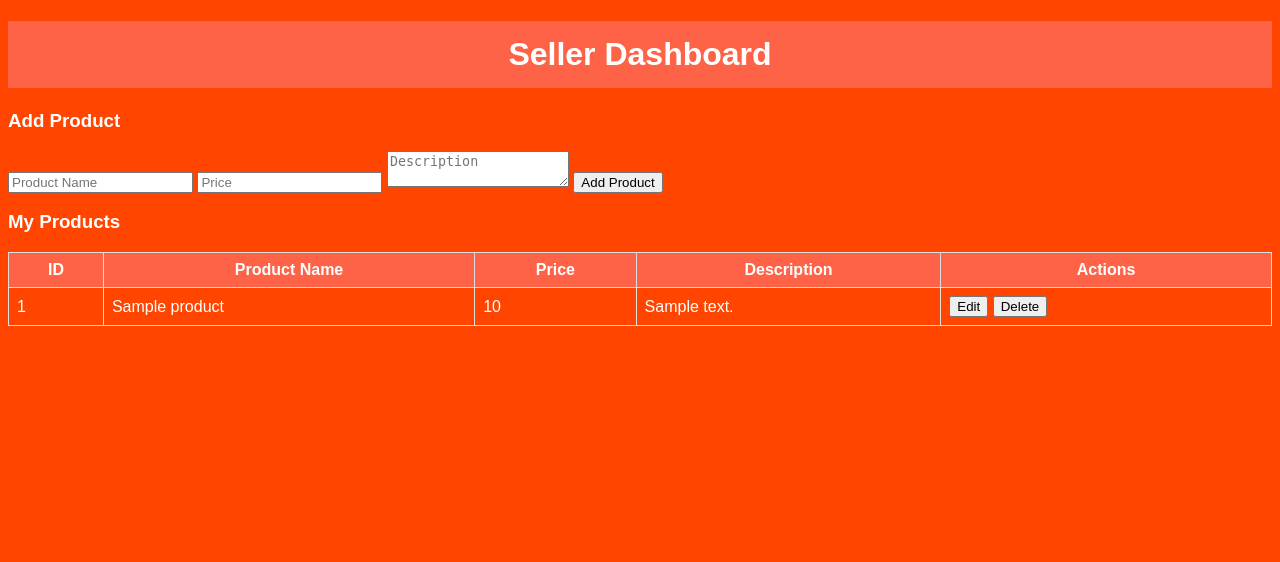
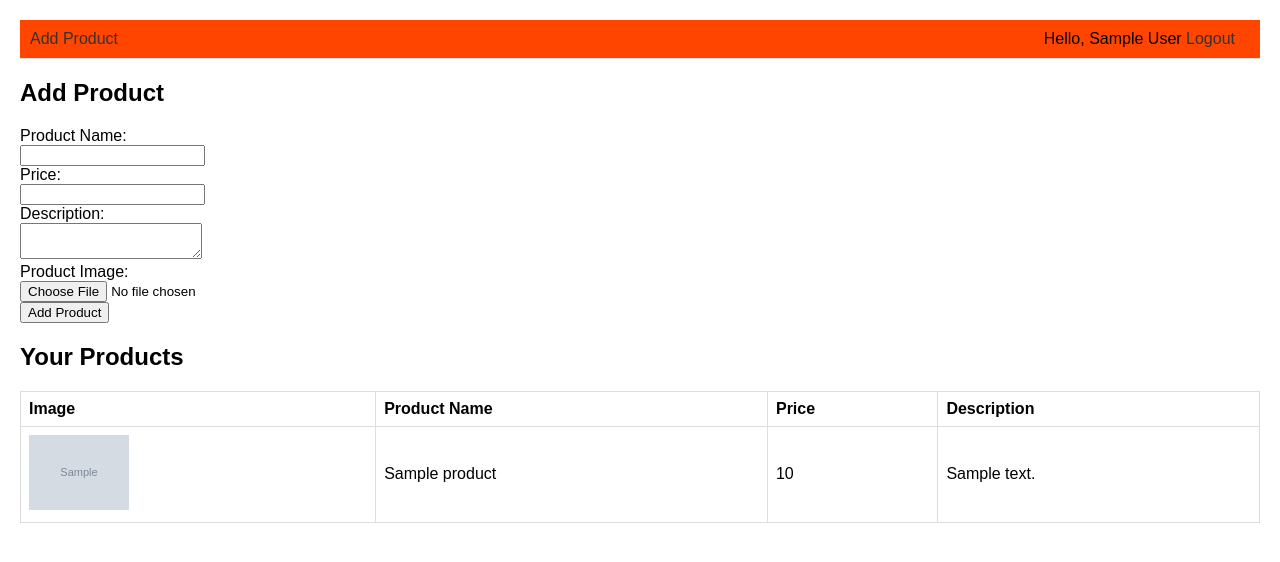
Before and after one commit to MamataRai1/Bookhub, a PHP site: page /s_dashboard.php in a window 1280 px wide. Shown: the top 562 px of the page. Run offline with PHP 8.4, Linux system fonts and the light colour scheme; the visitor is signed in with stand-in values (Sample User, id 1); tables that the repository leaves empty or names only in its code hold one stand-in row (values such as "Sample post"); grey boxes marked "Sample" are stand-in pictures.

Commit message:
latest commit

```diff
--- a/Admin/a_login.php
+++ b/Admin/a_login.php
@@ -1,4 +1,5 @@
 <?php
+
 // Connect to the database
 $conn = new mysqli('localhost', 'root', '', 'bookhub');
 
--- a/sellers/s_dashboard.php
+++ b/sellers/s_dashboard.php
@@ -1,45 +1,78 @@
 <?php
 session_start();
-$conn = new mysqli("localhost", "root", "", "bookhub");
-
-// Check connection
+$conn = new mysqli('localhost', 'root', '', 'bookhub');
 if ($conn->connect_error) {
     die("Connection failed: " . $conn->connect_error);
 }
 
-// Assuming seller_id is stored in session after login
-$seller_id = $_SESSION['seller_id'];
-
-// Fetch seller's products
-$result = $conn->query("SELECT * FROM products WHERE seller_id = '$seller_id'");
-
-// Handle add/edit/delete actions
-if ($_SERVER['REQUEST_METHOD'] === 'POST') {
-    if (isset($_POST['add_product'])) {
-        $product_name = $_POST['product_name'];
-        $price = $_POST['price'];
-        $description = $_POST['description'];
-
-        $conn->query("INSERT INTO products (product_name, price, description, seller_id) VALUES ('$product_name', '$price', '$description', '$seller_id')");
-        echo "Product added successfully!";
+// Check if the seller is logged in
+if (!isset($_SESSION['seller_id'])) {
+    header("Location: s_login.php");
+    exit();
 }
 
-    if (isset($_POST['edit_product'])) {
-        $product_id = $_POST['product_id'];
-        $product_name = $_POST['product_name'];
-        $price = $_POST['price'];
-        $description = $_POST['description'];
+// Fetch seller details
+$seller_id = $_SESSION['seller_id'];
+$seller_query = $conn->prepare("SELECT fname, lname FROM form WHERE id = ?");
+$seller_query->bind_param("i", $seller_id);
+$seller_query->execute();
+$seller_result = $seller_query->get_result();
 
-        $conn->query("UPDATE products SET product_name='$product_name', price='$price', description='$description' WHERE id='$product_id'");
-        echo "Product updated successfully!";
+if ($seller_result->num_rows > 0) {
+    $seller = $seller_result->fetch_assoc();
+    $seller_name = htmlspecialchars($seller['fname'] . ' ' . $seller['lname'], ENT_QUOTES, 'UTF-8');
+} else {
+    echo "Seller not found!";
+    exit();
 }
 
-    if (isset($_POST['delete_product'])) {
-        $product_id = $_POST['product_id'];
-        $conn->query("DELETE FROM products WHERE id='$product_id'");
-        echo "Product deleted successfully!";
+// Initialize message variables
+$success_message = $error_message = "";
+
+// Handle add product request
+if ($_SERVER['REQUEST_METHOD'] === 'POST' && isset($_POST['add_product'])) {
+    $product_name = htmlspecialchars($_POST['product_name'], ENT_QUOTES, 'UTF-8');
+    $price = (float)$_POST['price'];
+    $description = htmlspecialchars($_POST['description'], ENT_QUOTES, 'UTF-8');
+    $image_name = "";
+
+    // Handle file upload
+    if (isset($_FILES['image']) && $_FILES['image']['error'] == 0) {
+        $target_dir = "uploads/";
+        if (!is_dir($target_dir)) {
+            mkdir($target_dir, 0777, true); // Create the directory if it doesn't exist
+        }
+        $image_name = time() . "_" . basename($_FILES["image"]["name"]);
+        $target_file = $target_dir . $image_name;
+
+        // Validate file type
+        $allowed_types = ['image/jpeg', 'image/png', 'image/gif'];
+        if (!in_array($_FILES['image']['type'], $allowed_types)) {
+            $error_message = "Only JPEG, PNG, and GIF files are allowed.";
+        } elseif (!move_uploaded_file($_FILES["image"]["tmp_name"], $target_file)) {
+            $error_message = "Failed to upload the image.";
         }
     }
+
+    if (empty($product_name) || empty($price) || empty($description) || empty($image_name)) {
+        $error_message = "All fields are required!";
+    } elseif (empty($error_message)) {
+        $insert_query = $conn->prepare("INSERT INTO products (product_name, price, description, image, seller_id) VALUES (?, ?, ?, ?, ?)");
+        $insert_query->bind_param("sdssi", $product_name, $price, $description, $image_name, $seller_id);
+
+        if ($insert_query->execute()) {
+            $success_message = "Product added successfully!";
+        } else {
+            $error_message = "Failed to add product: " . $insert_query->error;
+        }
+    }
+}
+
+// Fetch products for the seller
+$product_query = $conn->prepare("SELECT * FROM products WHERE seller_id = ?");
+$product_query->bind_param("i", $seller_id);
+$product_query->execute();
+$product_result = $product_query->get_result();
 ?>
 
 <!DOCTYPE html>
@@ -51,70 +84,111 @@ if ($_SERVER['REQUEST_METHOD'] === 'POST') {
     <style>
         body {
             font-family: Arial, sans-serif;
-            background-color: #FF4500;
-            color: white;
+            margin: 20px;
         }
-        h1 {
-            background-color: #FF6347;
-            padding: 15px;
-            text-align: center;
+
+        .navbar {
+            display: flex;
+            justify-content: space-between;
+            background-color:   #FF4500;
+            padding: 10px;
+            border-bottom: 1px solid #ddd;
         }
+
+        .navbar a {
+            text-decoration: none;
+            color: #333;
+            margin-right: 15px;
+        }
+
+        .container {
+            margin-top: 20px;
+        }
+
+        .success {
+            color: green;
+        }
+
+        .error {
+            color: red;
+        }
+
         table {
             width: 100%;
             border-collapse: collapse;
+            margin-top: 20px;
         }
+
         table, th, td {
             border: 1px solid #ddd;
+        }
+
+        th, td {
             padding: 8px;
+            text-align: left;
         }
-        th {
-            background-color: #FF6347;
-        }
-        .actions form {
-            display: inline;
+
+        img {
+            max-width: 100px;
         }
     </style>
 </head>
 <body>
+    <div class="navbar">
+        <a href="#" onclick="showTab('add-product')">Add Product</a>
+        <div class="profile">
+            <span>Hello, <?= $seller_name ?></span>
+            <a href="logout.php">Logout</a>
+        </div>
+    </div>
 
-    <h1>Seller Dashboard</h1>
+    <div class="container">
+        <!-- Success/Error Messages -->
+        <?php if (!empty($success_message)): ?>
+            <p class="success"><?= $success_message ?></p>
+        <?php endif; ?>
+        <?php if (!empty($error_message)): ?>
+            <p class="error"><?= $error_message ?></p>
+        <?php endif; ?>
 
-    <form method="POST">
-        <h3>Add Product</h3>
-        <input type="text" name="product_name" placeholder="Product Name" required>
-        <input type="text" name="price" placeholder="Price" required>
-        <textarea name="description" placeholder="Description" required></textarea>
+        <!-- Add Product -->
+        <div id="add-product" class="tab-content active">
+            <h2>Add Product</h2>
+            <form method="POST" enctype="multipart/form-data">
+                <label>Product Name:</label><br>
+                <input type="text" name="product_name" required><br>
+                <label>Price:</label><br>
+                <input type="number" step="0.01" name="price" required><br>
+                <label>Description:</label><br>
+                <textarea name="description" required></textarea><br>
+                <label>Product Image:</label><br>
+                <input type="file" name="image" required><br>
                 <button type="submit" name="add_product">Add Product</button>
             </form>
+        </div>
 
-    <h3>My Products</h3>
+        <!-- Products List -->
+        <h2>Your Products</h2>
         <table>
             <tr>
-            <th>ID</th>
+                <th>Image</th>
                 <th>Product Name</th>
                 <th>Price</th>
                 <th>Description</th>
-            <th>Actions</th>
             </tr>
-        <?php while ($row = $result->fetch_assoc()) : ?>
+            <?php if ($product_result->num_rows > 0): ?>
+                <?php while ($row = $product_result->fetch_assoc()): ?>
                     <tr>
-                <td><?= $row['id'] ?></td>
-                <td><?= $row['product_name'] ?></td>
-                <td><?= $row['price'] ?></td>
-                <td><?= $row['description'] ?></td>
-                <td>
-                    <form method="POST" style="display:inline;">
-                        <input type="hidden" name="product_id" value="<?= $row['id'] ?>">
-                        <button type="submit" name="edit_product">Edit</button>
-                    </form>
-                    <form method="POST" style="display:inline;">
-                        <input type="hidden" name="product_id" value="<?= $row['id'] ?>">
-                        <button type="submit" name="delete_product">Delete</button>
-                    </form>
-                </td>
+                        <td><img src="uploads/<?= htmlspecialchars($row['image'], ENT_QUOTES, 'UTF-8') ?>" alt="<?= htmlspecialchars($row['product_name'], ENT_QUOTES, 'UTF-8') ?>"></td>
+                        <td><?= htmlspecialchars($row['product_name'], ENT_QUOTES, 'UTF-8') ?></td>
+                        <td><?= htmlspecialchars($row['price'], ENT_QUOTES, 'UTF-8') ?></td>
+                        <td><?= htmlspecialchars($row['description'], ENT_QUOTES, 'UTF-8') ?></td>
                     </tr>
                 <?php endwhile; ?>
+            <?php else: ?>
+                <tr><td colspan="4">No products found.</td></tr>
+            <?php endif; ?>
         </table>
-
+    </div>
 </body>
 </html>
```
Also changed, not shown: Admin/dashboard.php (+7 -0 lines), Admin/muser.php (+84 -69 lines), sellers/s_login.php (+30 -23 lines), sellers/s_logout.php (added, +7 -0 lines), sellers/s_signup.php (+24 -22 lines), sellers/uploads/1734449405_Screenshot (2).png (added). Lines whose indentation alone changed are shown as unchanged.
